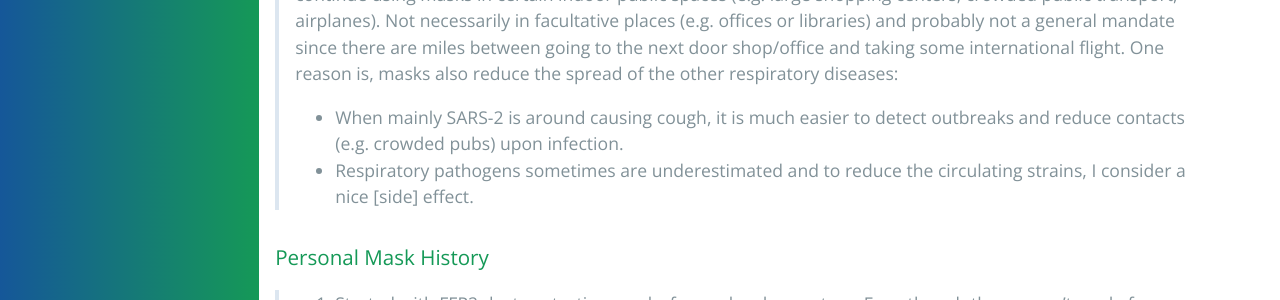
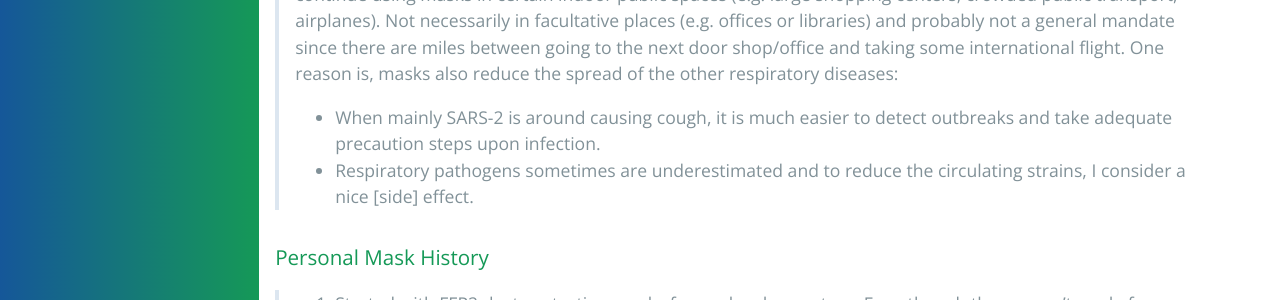
Before and after one commit to forestgrape/coronavirus, a Jekyll site: the page built from 6_prevention_and_treatment/masks.md, in a window 1280 px wide and 900 px high, scrolled down 5681 px. Shown: the part 155-455 px from the top of the window. Built offline with Jekyll 4.4.1, drawn with Linux system fonts in a browser that asks for light colours; our own code applies the rules of GitHub Pages for plain Markdown files.

Commit message:
formatting and formulation

```diff
--- a/6_prevention_and_treatment/masks.md
+++ b/6_prevention_and_treatment/masks.md
@@ -40,7 +40,9 @@
     - Overall: Surgical masks significantly reduced the overall number of RNA copies by 3.4 fold.
 
 
-    Assuming a reduction of exhaled particles by a factor of 2 (50% reduction) and a reduction by a factor 2 (50% reduction) for inhaling: everybody wearing a mask yields a total reduction factor of 4 = (2 times fewer particles inhaled) * (2 times fewer particles in the air since fewer exhaled) for aerosol transmission. This can yield a significant reduction of transmission in public indoor rooms (e.g. Supermarkets or Public Transport). <!--This would be a greater reduction in the reproduction factor than  observed for other measures. A factor 5 reduction would be enough to reduce the reproduction factor below 1 if an initial value of 4 is estimated (an estimate from the imperial college in London by Ferguson, Bhatt et al](#ferguson-bhatt).[in work]-->
+    Assuming a reduction of exhaled particles by a factor of 2 (50% reduction) and a reduction by a factor 2 (50% reduction) for inhaling: everybody wearing a mask yields a total reduction factor of 4 = (2 times fewer particles inhaled) * (2 times fewer particles in the air since fewer exhaled) for aerosol transmission. This can yield a significant reduction of transmission in public indoor rooms (e.g. Supermarkets or Public Transport).
+
+    <!--This would be a greater reduction in the reproduction factor than  observed for other measures. A factor 5 reduction would be enough to reduce the reproduction factor below 1 if an initial value of 4 is estimated (an estimate from the imperial college in London by Ferguson, Bhatt et al](#ferguson-bhatt).[in work]-->
 
 
 ## Mask Types
@@ -140,7 +142,7 @@ __Drawbacks__: Taken on/off is cumbersome, for short time usage I prefer surgica
 
 
 > [Dense] masks are less important if cases go towards zero (e.g. in summer). But there are also good reasons to continue using masks in certain indoor public spaces (e.g. large shopping centers, crowded public transport, airplanes). Not necessarily in facultative places (e.g. offices or libraries) and probably not a general mandate since there are miles between going to the next door shop/office and taking some international flight. One reason is, masks also reduce the spread of the other respiratory diseases:
-> * When mainly SARS-2 is around causing cough, it is much easier to detect outbreaks and reduce contacts (e.g. crowded pubs) upon infection.
+> * When mainly SARS-2 is around causing cough, it is much easier to detect outbreaks and take adequate precaution steps upon infection.
 > * Respiratory pathogens sometimes are underestimated and to reduce the circulating strains, I consider a nice [side] effect.
 
 <!--
```
